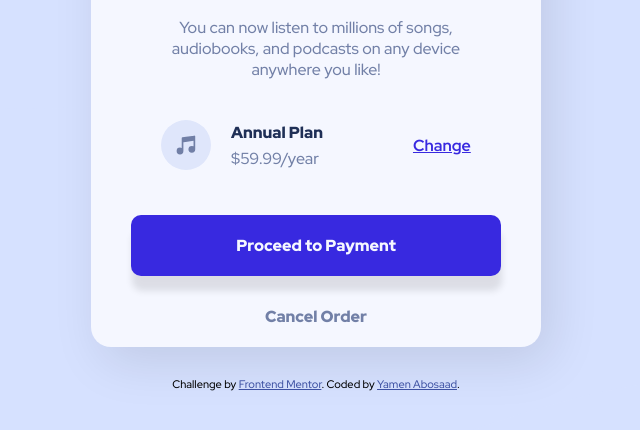
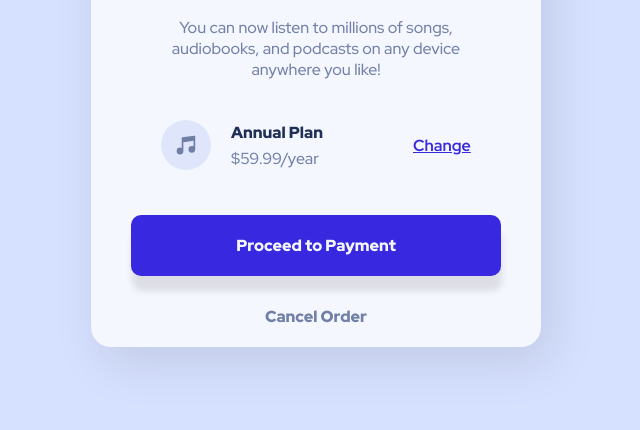
Before and after one commit to Yamenabosad/order-summary, a plain HTML site: page index.html in a window 1280 px wide. Shown: the part 328-758 px from the top of the page, without its empty margins (324-964 px from the left). Drawn offline with Linux system fonts and the light colour scheme.

Commit message:
Update index.html

```diff
--- a/index.html
+++ b/index.html
@@ -38,12 +38,5 @@
       <div class="bottom">Proceed to Payment</div>
       <div class="order">Cancel Order</div>
     </div>
-
-    <div class="attribution">
-      Challenge by
-      <a href="https://www.frontendmentor.io?ref=challenge" target="_blank"
-        >Frontend Mentor</a
-      >. Coded by <a href="#">Yamen Abosaad</a>.
-    </div>
   </body>
 </html>
```
